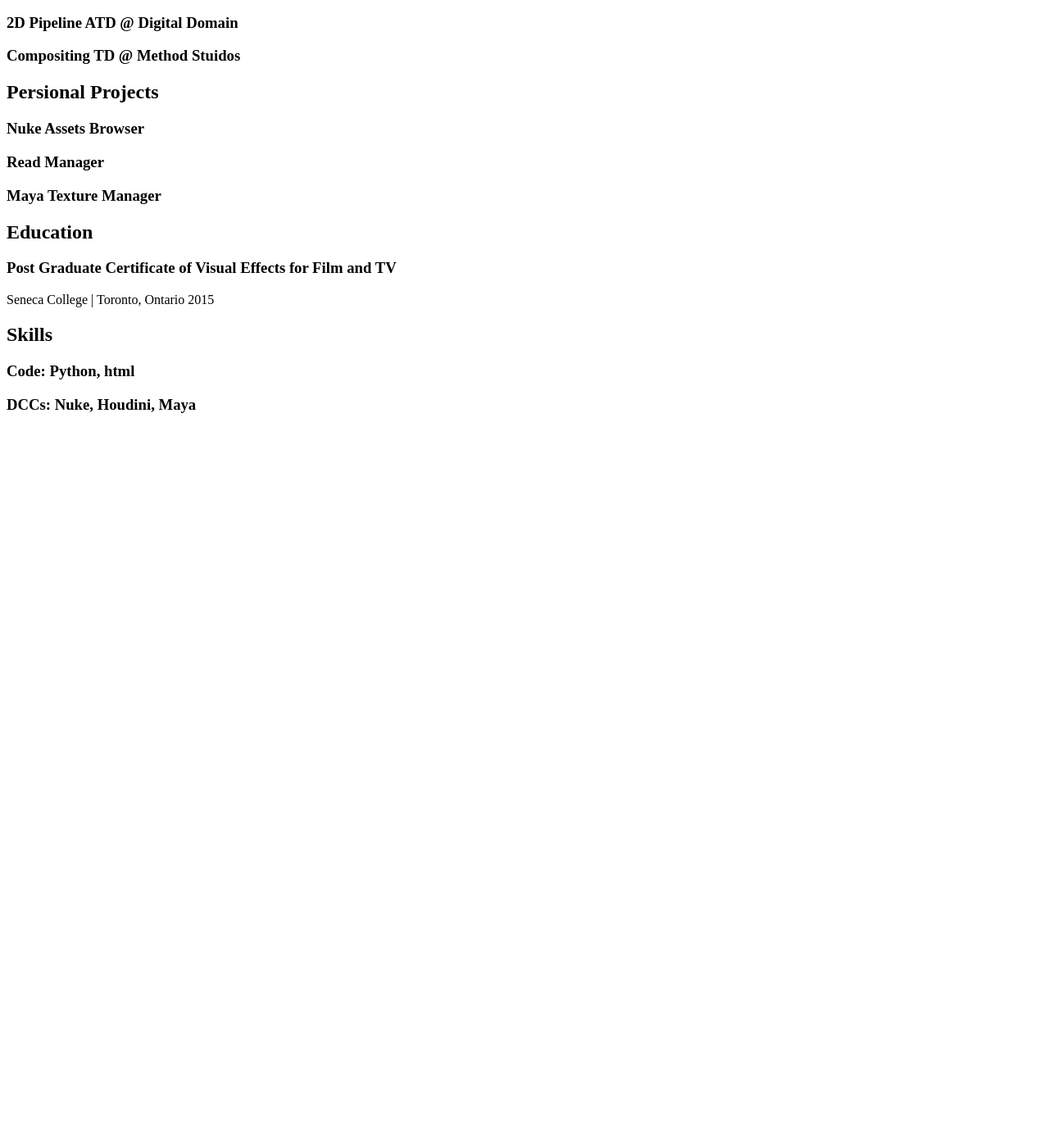
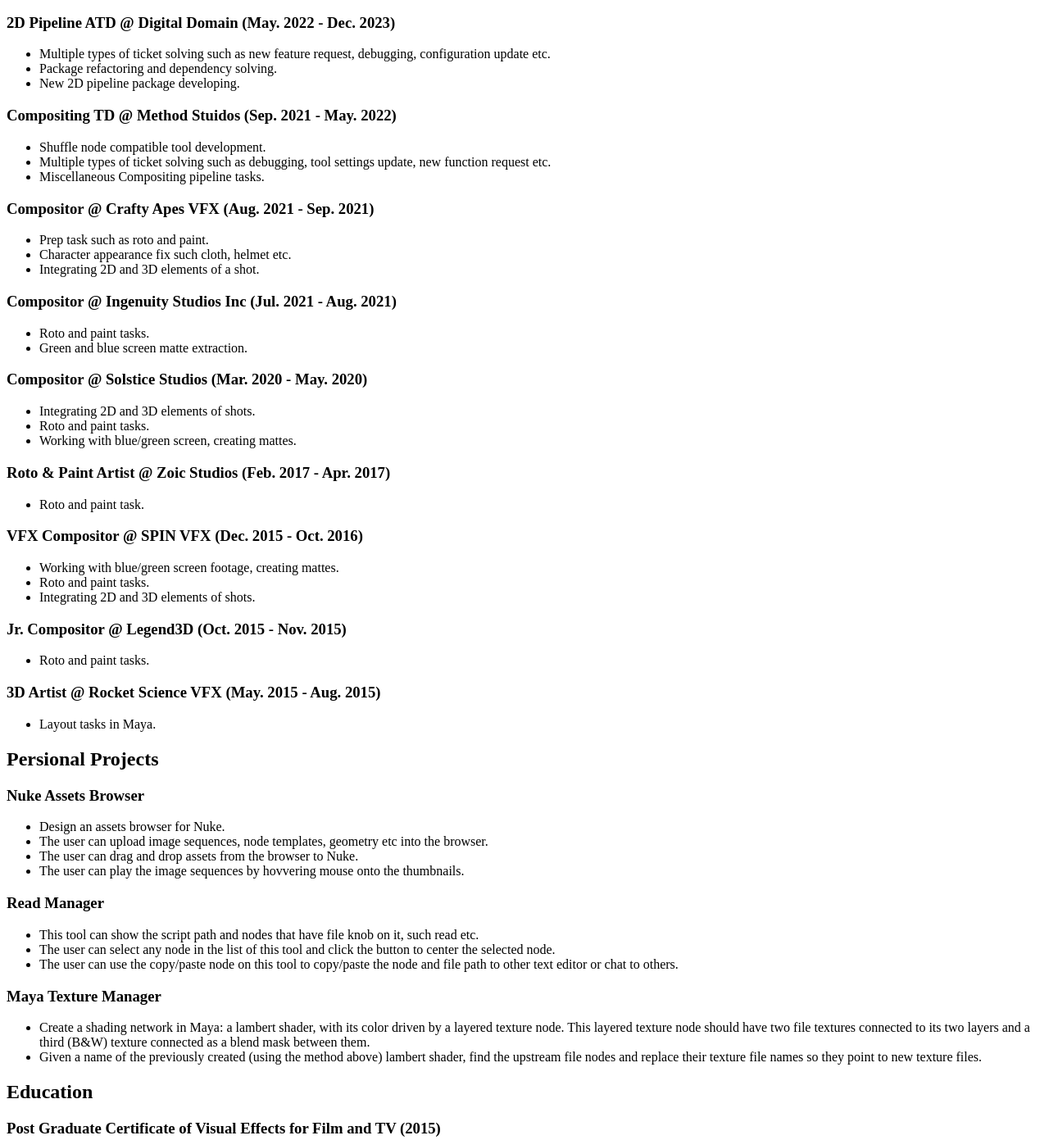
Before and after one commit to FrankShao832/frank-portfolio, a plain HTML site: page index.html in a window 1280 px wide. Shown: the part 148-1539 px from the top of the page at 82% size. Before the commit the page ends 800 px from the top, so only its background shows below. Drawn offline with Linux system fonts and the light colour scheme.

Commit message:
Full resume in html file.

```diff
--- a/index.html
+++ b/index.html
@@ -9,16 +9,114 @@
     <p>B.C. Canada | shaoyupu.318@gmail.com</p>
 
     <h2>Experience</h2>
-    <h3>2D Pipeline ATD @ Digital Domain</h3>
-    <h3>Compositing TD @ Method Stuidos</h3>
+    <h3>2D Pipeline ATD @ Digital Domain (May. 2022 - Dec. 2023)</h3>
+    <p>
+        <ul>
+            <li>Multiple types of ticket solving such as new feature request, debugging, configuration update etc.</li>
+            <li>Package refactoring and dependency solving.</li>
+            <li>New 2D pipeline package developing.</li>
+        </ul>
+    </p>
+
+    <h3>Compositing TD @ Method Stuidos (Sep. 2021 - May. 2022)</h3>
+    <p>
+        <ul>
+            <li>Shuffle node compatible tool development.</li>
+            <li>Multiple types of ticket solving such as debugging, tool settings update, new function request etc.</li>
+            <li>Miscellaneous Compositing pipeline tasks.</li>
+        </ul>
+    </p>
+
+    <h3>Compositor @ Crafty Apes VFX (Aug. 2021 - Sep. 2021)</h3>
+    <p>
+        <ul>
+            <li>Prep task such as roto and paint.</li>
+            <li>Character appearance fix such cloth, helmet etc.</li>
+            <li>Integrating 2D and 3D elements of a shot.</li>
+        </ul>
+    </p>
+
+    <h3>Compositor @ Ingenuity Studios Inc (Jul. 2021 - Aug. 2021)</h3>
+    <p>
+        <ul>
+            <li>Roto and paint tasks.</li>
+            <li>Green and blue screen matte extraction.</li>
+        </ul>
+    </p>
+
+    <h3>Compositor @ Solstice Studios (Mar. 2020 - May. 2020)</h3>
+    <p>
+        <ul>
+            <li>Integrating 2D and 3D elements of shots.</li>
+            <li>Roto and paint tasks.</li>
+            <li>Working with blue/green screen, creating mattes.</li>
+        </ul>
+    </p>
+
+    <h3>Roto & Paint Artist @ Zoic Studios (Feb. 2017 - Apr. 2017)</h3>
+    <p>
+        <ul>
+            <li>Roto and paint task.</li>
+        </ul>
+    </p>
+
+    <h3>VFX Compositor @ SPIN VFX (Dec. 2015 - Oct. 2016)</h3>
+    <p>
+        <ul>
+            <li>Working with blue/green screen footage, creating mattes.</li>
+            <li>Roto and paint tasks.</li>
+            <li>Integrating 2D and 3D elements of shots.</li>
+        </ul>
+    </p>
+
+    <h3>Jr. Compositor @ Legend3D (Oct. 2015 - Nov. 2015)</h3>
+    <p>
+        <ul>
+            <li>Roto and paint tasks.</li>
+        </ul>
+    </p>
+
+    <h3>3D Artist @ Rocket Science VFX (May. 2015 - Aug. 2015)</h3>
+    <p>
+        <ul>
+            <li>Layout tasks in Maya.</li>
+        </ul>
+    </p>
 
     <h2>Persional Projects</h2>
     <h3>Nuke Assets Browser</h3>
+    <p>
+        <ul>
+            <li>Design an assets browser for Nuke.</li>
+            <li>The user can upload image sequences, node templates, geometry etc into the browser.</li>
+            <li>The user can drag and drop assets from the browser to Nuke.</li>
+            <li>The user can play the image sequences by hovvering mouse onto the thumbnails.</li>
+        </ul>
+    </p>
+
     <h3>Read Manager</h3>
+    <p>
+        <ul>
+            <li>This tool can show the script path and nodes that have file knob on it, such read etc.</li>
+            <li>The user can select any node in the list of this tool and click the button to center the selected node.</li>
+            <li>The user can use the copy/paste node on this tool to copy/paste the node and file path to other text editor or chat to others.</li>
+        </ul>
+    </p>
+
     <h3>Maya Texture Manager</h3>
+    <p>
+        <ul>
+            <li>Create a shading network in Maya: a lambert shader, with its color driven by a layered texture node. This layered texture node should have
+                two file textures connected to its two layers and a third (B&W) texture connected as a blend mask between them.
+            </li>
+            <li>Given a name of the previously created (using the method above) lambert shader, find the upstream file nodes and replace their
+                texture file names so they point to new texture files.
+            </li>
+        </ul>
+    </p>
 
     <h2>Education</h2>
-    <h3>Post Graduate Certificate of Visual Effects for Film and TV</h3>
+    <h3>Post Graduate Certificate of Visual Effects for Film and TV (2015)</h3>
     <p>Seneca College | Toronto, Ontario 2015</p>
 
     <h2>Skills</h2>
```
